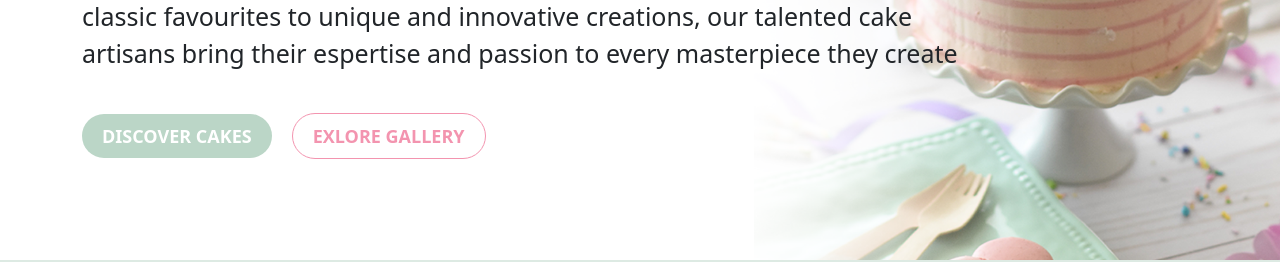
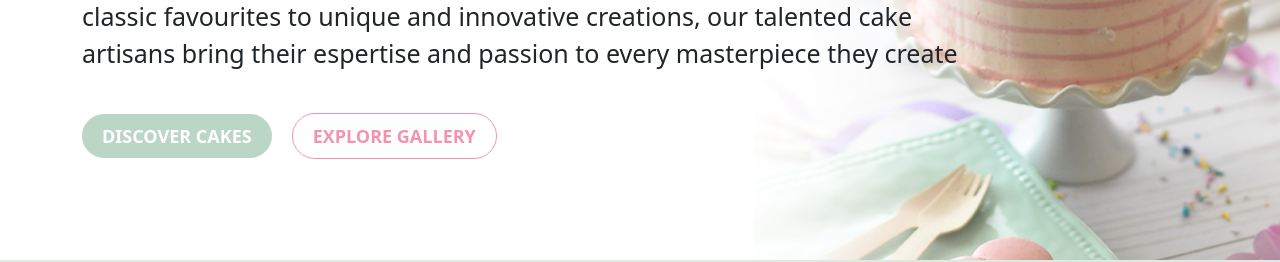
Before and after one commit to lamakoleib/DreamyDelights, a React (Create React App) app: page / in a window 1280 px wide. Shown: the part 686-948 px from the top of the page. Built offline with nearby package versions, Linux system fonts and the light colour scheme.

Commit message:
fixed spelling issue

```diff
--- a/src/Home.js
+++ b/src/Home.js
@@ -23,7 +23,7 @@ helpNav:"HELP",
 landingtitle: "Where sweet dreams come to life",
 landingPara: "Indulge in a world of flavours, where creativity knows no bounds. From classic favourites to unique and innovative creations, our talented cake artisans bring their espertise and passion to every masterpiece they create",
 discoverBtn: "DISCOVER CAKES",
-exploreBtn: "EXLORE GALLERY",
+exploreBtn: "EXPLORE GALLERY",
 
 hassleTitle: "Hassle-Free Experience",
 whoTitle:"Who are we?",
```
